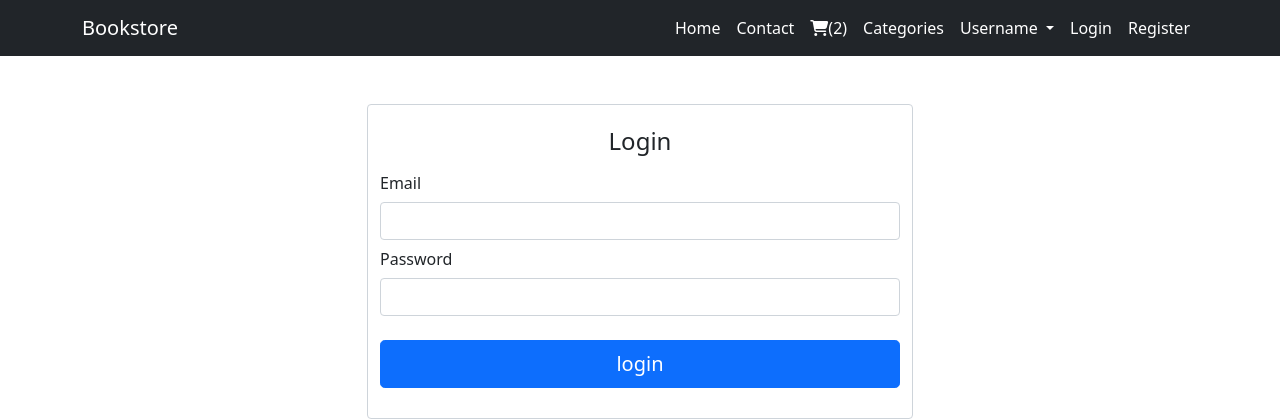
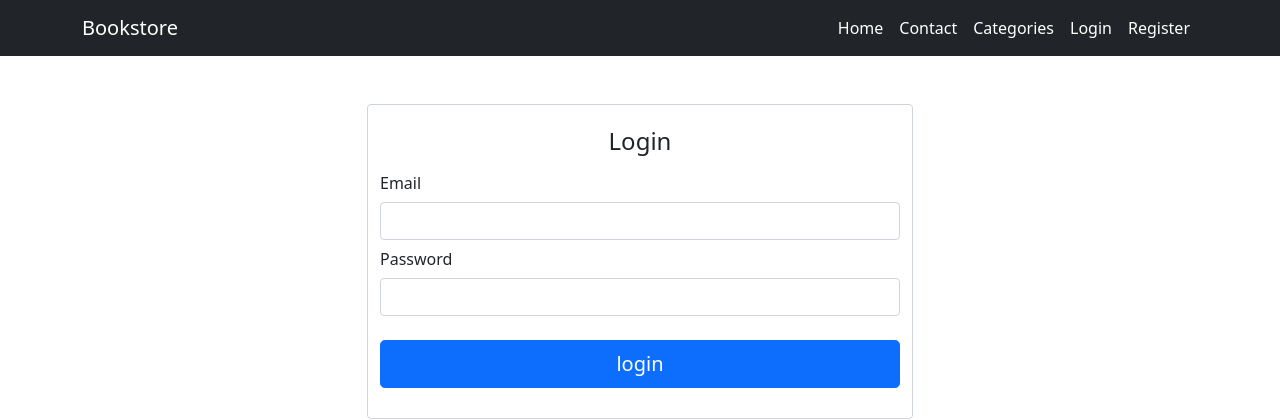
Before and after one commit to congsu1408/Book-Store, a PHP site: page /bookstore/auth/login.php in a window 1280 px wide. Shown: the top 420 px of the page. Run offline with PHP 8.4, Linux system fonts and the light colour scheme; some libraries are stand-ins or nearby versions.

Commit message:
feat(auth):checking for sesssion

```diff
--- a/auth/login.php
+++ b/auth/login.php
@@ -3,7 +3,9 @@ require '../includes/header.php' ?>
 <?php require '../config/config.php' ?>
 
 <?php
-
+    if(isset($_SESSION['username'])){
+        header("location: ".APPURL ." ");
+    }
     if(isset($_POST['submit'])){
         if(empty($_POST['email']) or empty($_POST['password'])){
             echo "<script>alert('one or more inputs are empty');</script>";
@@ -18,7 +20,10 @@ require '../includes/header.php' ?>
             if ($login->rowCount() > 0) {
                 $user = $login->fetch();
                 if (password_verify($password, $user['password'])) {
-                    echo "<script>alert('login successful');</script>";
+                    $_SESSION['username'] = $user['username'];
+                    $_SESSION['email'] = $user['email'];
+                    $_SESSION['id'] = $user['id'];
+                    header("location: ".APPURL." ");
                 } else {
                     echo "<script>alert('email or password are wrong');</script>";
                 }
--- /dev/null
+++ b/auth/logout.php
@@ -0,0 +1,6 @@
+<?php
+    session_start();
+    session_unset();
+    session_destroy();
+    header("Location: http://localhost/bookstore/ ");
+?>
--- a/auth/register.php
+++ b/auth/register.php
@@ -2,7 +2,9 @@
 require '../includes/header.php' ?>
 <?php require '../config/config.php' ?>
 <?php
-
+    if(isset($_SESSION['username'])){
+        header("location: ".APPURL ." ");
+    }
     if(isset($_POST['submit'])){
         if(empty($_POST['username']) OR empty($_POST['email']) OR empty($_POST['password'])){
             echo "<script>alert('one or more inputs are empty');</script>";
--- a/includes/header.php
+++ b/includes/header.php
@@ -1,3 +1,10 @@
+<?php
+       session_start();
+
+       define('APPURL', 'http://localhost/bookstore/');
+
+?>
+
 <!doctype html>
 <html lang="en">
 <head>
@@ -14,7 +21,7 @@
 
 <nav class="navbar navbar-expand-lg navbar-light bg-dark" >
     <div class="container" style="margin-top: none">
-        <a class="navbar-brand  text-white" href="#">Bookstore</a>
+        <a class="navbar-brand  text-white" href="<?php echo APPURL?>">Bookstore</a>
         <button class="navbar-toggler" type="button" data-bs-toggle="collapse" data-bs-target="#navbarSupportedContent" aria-controls="navbarSupportedContent" aria-expanded="false" aria-label="Toggle navigation">
             <span class="navbar-toggler-icon"></span>
         </button>
@@ -25,34 +32,38 @@
             </form> -->
             <ul class="navbar-nav ms-auto mb-2 mb-lg-0">
                 <li class="nav-item">
-                    <a class="nav-link active  text-white" aria-current="page" href="#">Home</a>
+                    <a class="nav-link active  text-white" aria-current="page" href="<?php echo APPURL?>">Home</a>
                 </li>
                 <li class="nav-item ">
-                    <a class="nav-link  text-white" href="http://localhost/bookstore/contact.php">Contact</a>
+                    <a class="nav-link  text-white" href="<?php echo APPURL?>/contact.php">Contact</a>
                 </li>
                 <li class="nav-item">
-                    <a class="nav-link active  text-white" aria-current="page" href="http://localhost/bookstore/shopping/cart.php"><i class="fas fa-shopping-cart"></i>(2)</a>
+                    <a class="nav-link active  text-white" aria-current="page" href="<?php echo APPURL?>/categories/index.php">Categories</a>
                 </li>
+                <?php if(isset($_SESSION['username'])): ?>
                 <li class="nav-item">
-                    <a class="nav-link active  text-white" aria-current="page" href="http://localhost/bookstore/categories/index.php">Categories</a>
+                    <a class="nav-link active  text-white" aria-current="page" href="<?php echo APPURL?>/shopping/cart.php"><i class="fas fa-shopping-cart"></i>(2)</a>
                 </li>
+
                 <li class="nav-item dropdown">
                     <a class="nav-link dropdown-toggle  text-white" href="#" id="navbarDropdown" role="button" data-bs-toggle="dropdown" aria-expanded="false">
-                        Username
+                        <?php echo $_SESSION['username'] ?>
                     </a>
                     <ul class="dropdown-menu" aria-labelledby="navbarDropdown">
                         <li><a class="dropdown-item" href="#">Action</a></li>
                         <li><a class="dropdown-item" href="#">Another action</a></li>
                         <li><hr class="dropdown-divider"></li>
-                        <li><a class="dropdown-item" href="#">Something else here</a></li>
+                        <li><a class="dropdown-item" href="<?php echo APPURL?>/auth/logout.php">Logout</a></li>
                     </ul>
                 </li>
+                <?php else:; ?>
                 <li class="nav-item">
-                    <a class="nav-link  text-white" href="auth/login.php">Login</a>
+                    <a class="nav-link  text-white" href="<?php echo APPURL?>/auth/login.php">Login</a>
                 </li>
                 <li class="nav-item">
-                    <a class="nav-link  text-white" href="auth/register.php">Register</a>
+                    <a class="nav-link  text-white" href="<?php echo APPURL?>/auth/register.php">Register</a>
                 </li>
+                <?php endif; ?>
             </ul>
 
         </div>
--- a/index.php
+++ b/index.php
@@ -13,6 +13,7 @@
                     </div>
                 </div>
             </div>
+
             <br>
             <div class="col-lg-4 col-md-6 col-sm-10 offset-md-0 offset-sm-1 mb-5">
                 <div class="card">
```
